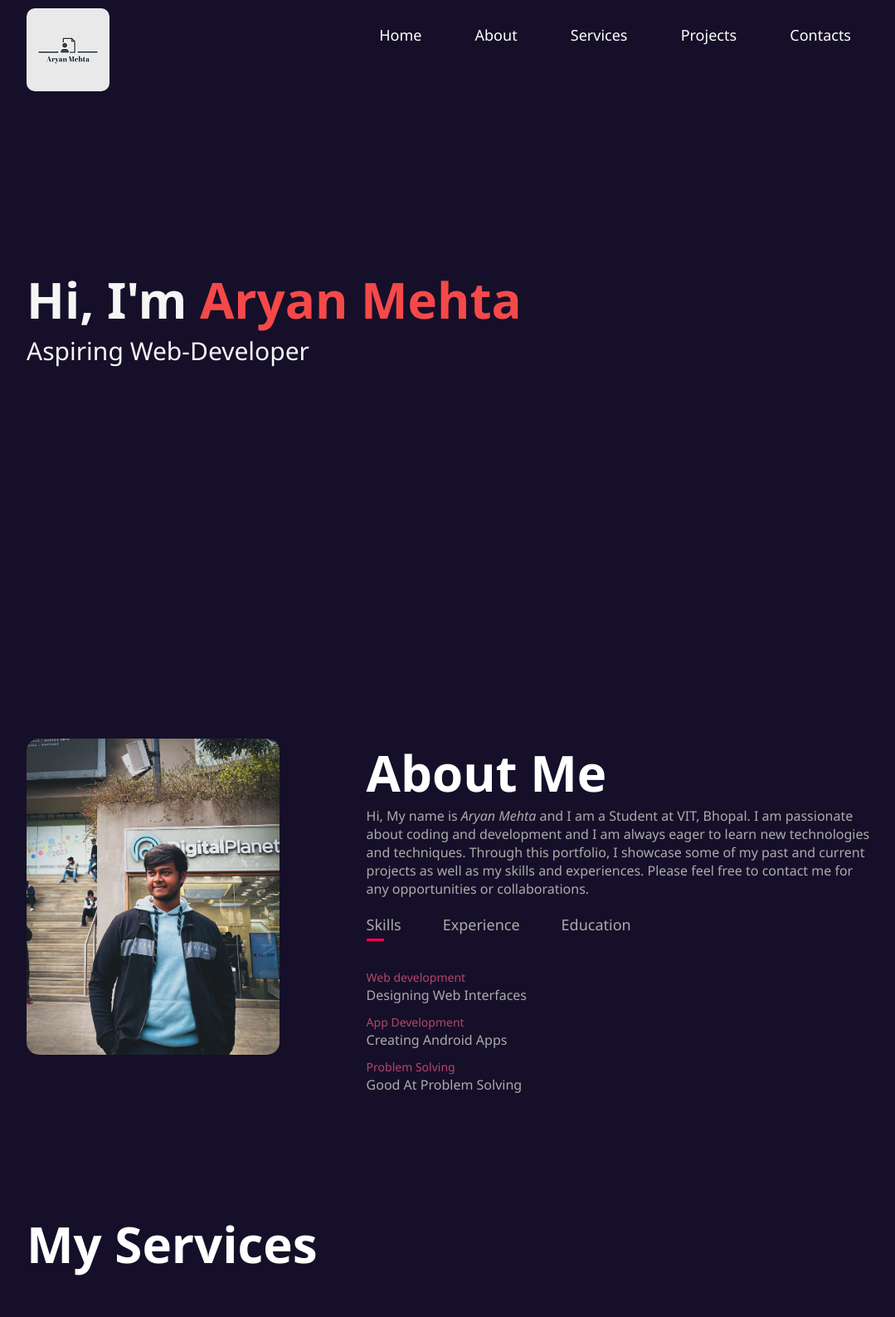
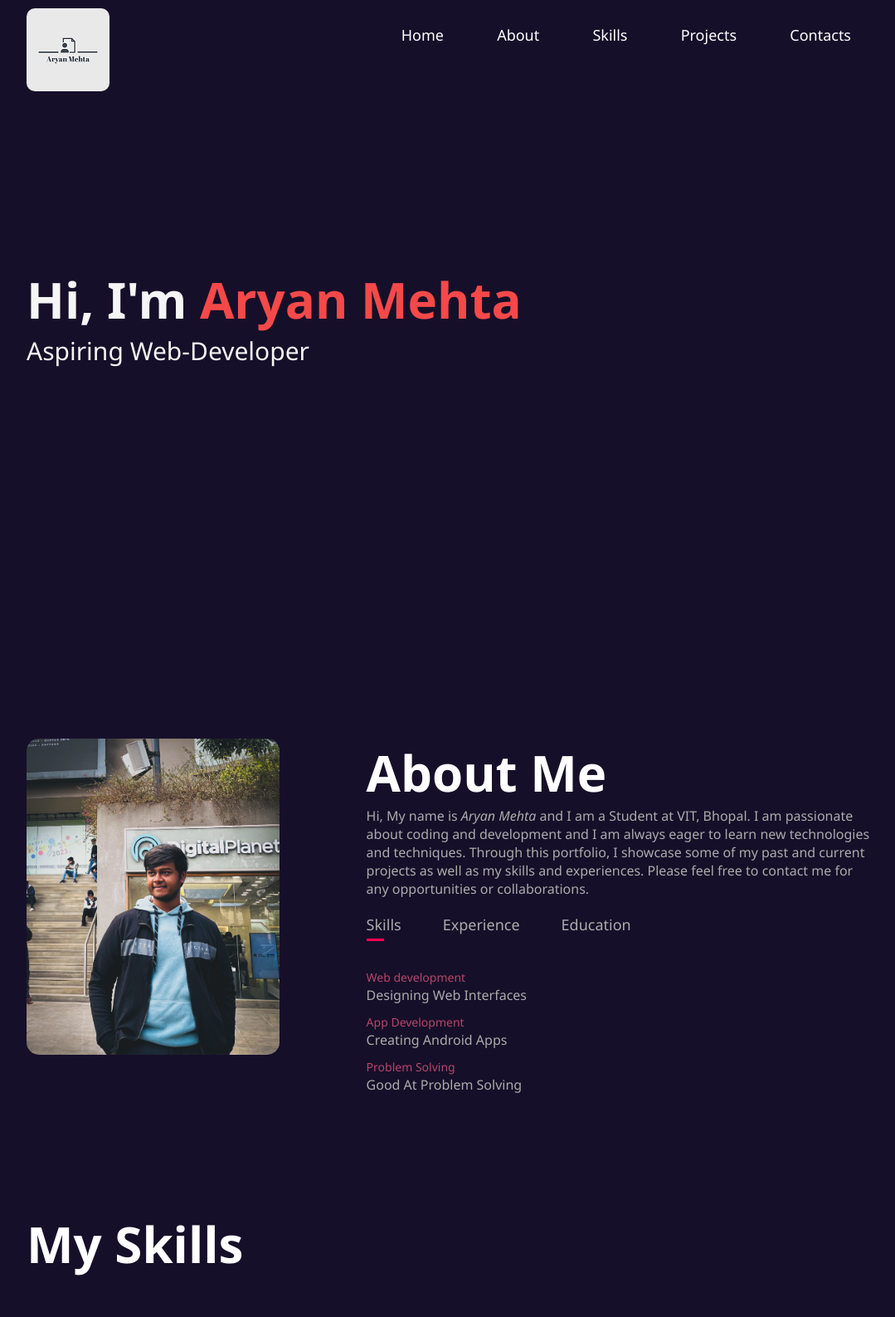
Before and after one commit to Aryanmehta21/Portfolio, a plain HTML site: page index.html in a window 1280 px wide. Shown: the top 1587 px of the page at 83% size, without its empty margins (96-1175 px from the left). Drawn offline with Linux system fonts and the light colour scheme.

Commit message:
Update index.html

```diff
--- a/index.html
+++ b/index.html
@@ -19,7 +19,7 @@
                 <ul id="sidemenu">
                     <li><a href="#header">Home</a></li>
                     <li><a href="#about">About</a></li>
-                    <li><a href="#services">Services</a></li>
+                    <li><a href="#services">Skills</a></li>
                     <li><a href="#portfolio">Projects</a></li>
                     <li><a href="#contact">Contacts</a></li>
                     <i class="fa-solid fa-xmark" onclick="closemenu()"></i>
@@ -85,7 +85,7 @@
     <div id="services">
 
         <div class="container">
-            <h1 class="sub-title">My Services</h1>
+            <h1 class="sub-title">My Skills</h1>
 
             <div class="services-list">
                 <div>
```
